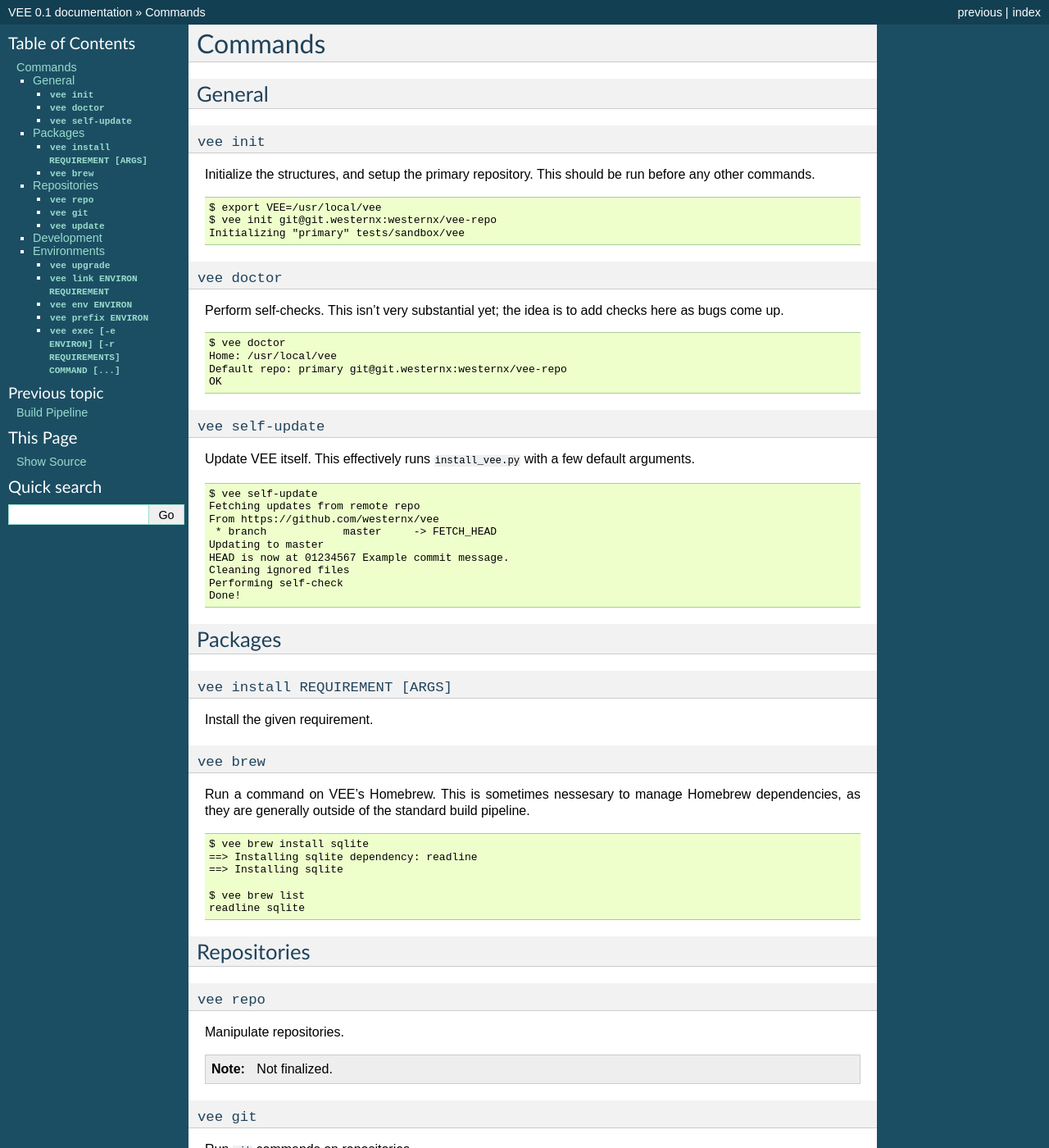
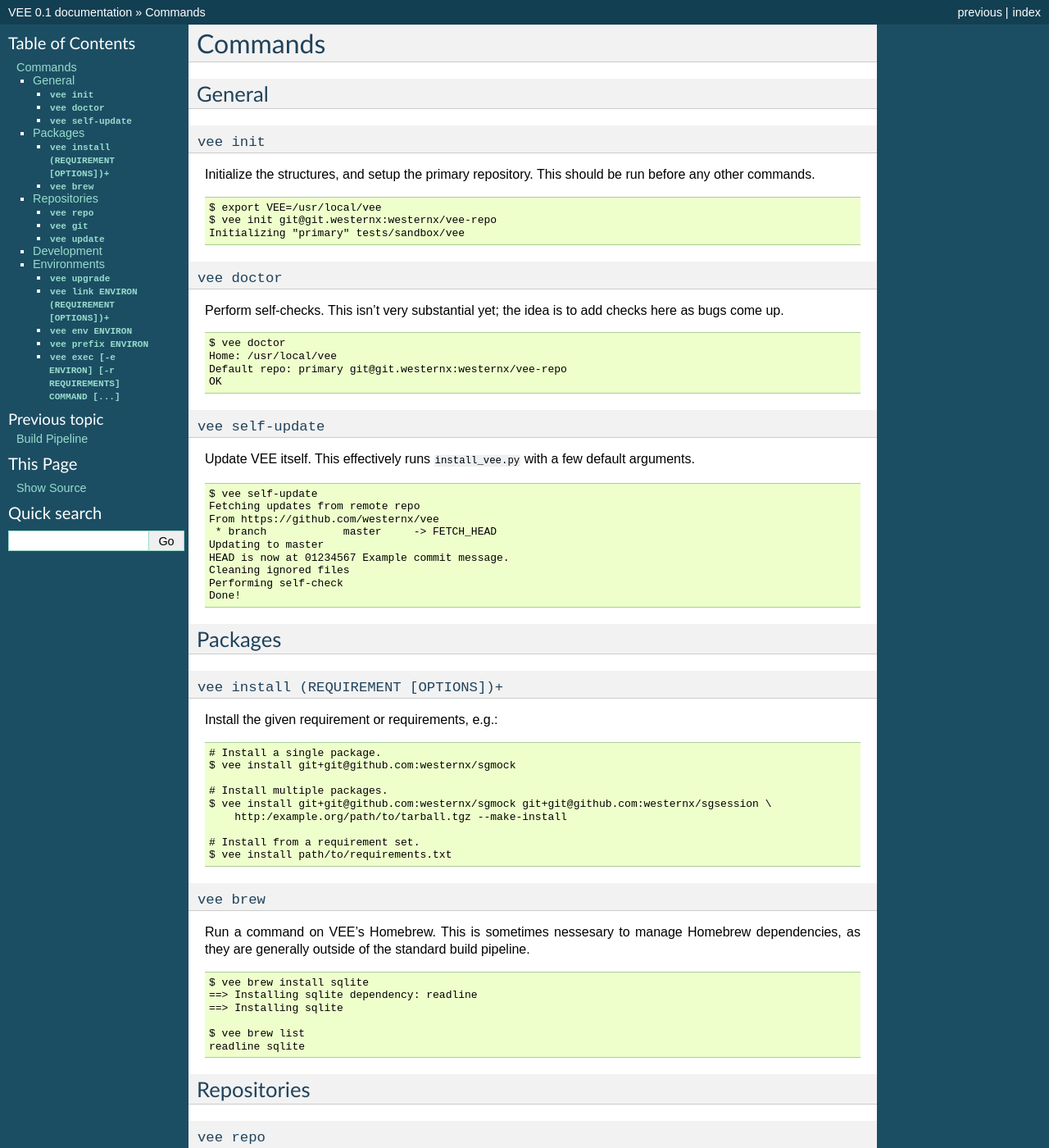
Before and after one commit to vfxetc/vee, a Sphinx documentation site: the page built from docs/commands.rst, in a window 1280 px wide and 1400 px high. Shown: the whole window at 82% size. Built offline with Sphinx 7.4.7, drawn with Linux system fonts in a browser that asks for light colours; some of the changed text lies outside the part shown.

Commit message:
`vee install` and `vee link` can take requirements and requirement sets

```diff
--- a/TODO.txt
+++ b/TODO.txt
@@ -26,7 +26,7 @@ ALL COMMANDS
 
 √ vee init
 √ vee config
-- vee doctor
+√ vee doctor
 √ vee self-update
 - vee gc
 
--- a/docs/commands.rst
+++ b/docs/commands.rst
@@ -58,10 +58,21 @@ arguments.
 Packages
 --------
 
-``vee install REQUIREMENT [ARGS]``
+``vee install (REQUIREMENT [OPTIONS])+``
 ~~~~~~~~~~~~~~~~~~~~~~~~~~~~~~~~~~
 
-Install the given requirement.
+Install the given requirement or requirements, e.g.::
+
+    # Install a single package.
+    $ vee install git+git@github.com:westernx/sgmock
+
+    # Install multiple packages.
+    $ vee install git+git@github.com:westernx/sgmock git+git@github.com:westernx/sgsession \
+        http:/example.org/path/to/tarball.tgz --make-install
+
+    # Install from a requirement set.
+    $ vee install path/to/requirements.txt
+
 
 
 ``vee brew``
@@ -119,10 +130,20 @@ Environments
 Upgrade environments created from repositories.
 
 
-``vee link ENVIRON REQUIREMENT``
-~~~~~~~~~~~~~~~~~~~~~~~~~~~~~~~~
+``vee link ENVIRON (REQUIREMENT [OPTIONS])+``
+~~~~~~~~~~~~~~~~~~~~~~~~~~~~~~~~~~~~~~~~~~~~~
 
-Link the given requirement into the given environment.
+Link the given requirement or requirements into the given environment, e.g.::
+
+    # Install a single package.
+    $ vee link test-environ git+git@github.com:westernx/sgmock
+
+    # Install multiple packages.
+    $ vee link test-environ git+git@github.com:westernx/sgmock git+git@github.com:westernx/sgsession \
+        http:/example.org/path/to/tarball.tgz --make-install
+
+    # Install from a requirement set.
+    $ vee link test-environ path/to/requirements.txt
 
 
 ``vee env ENVIRON``
```
Also changed, not shown: 6 other files.
